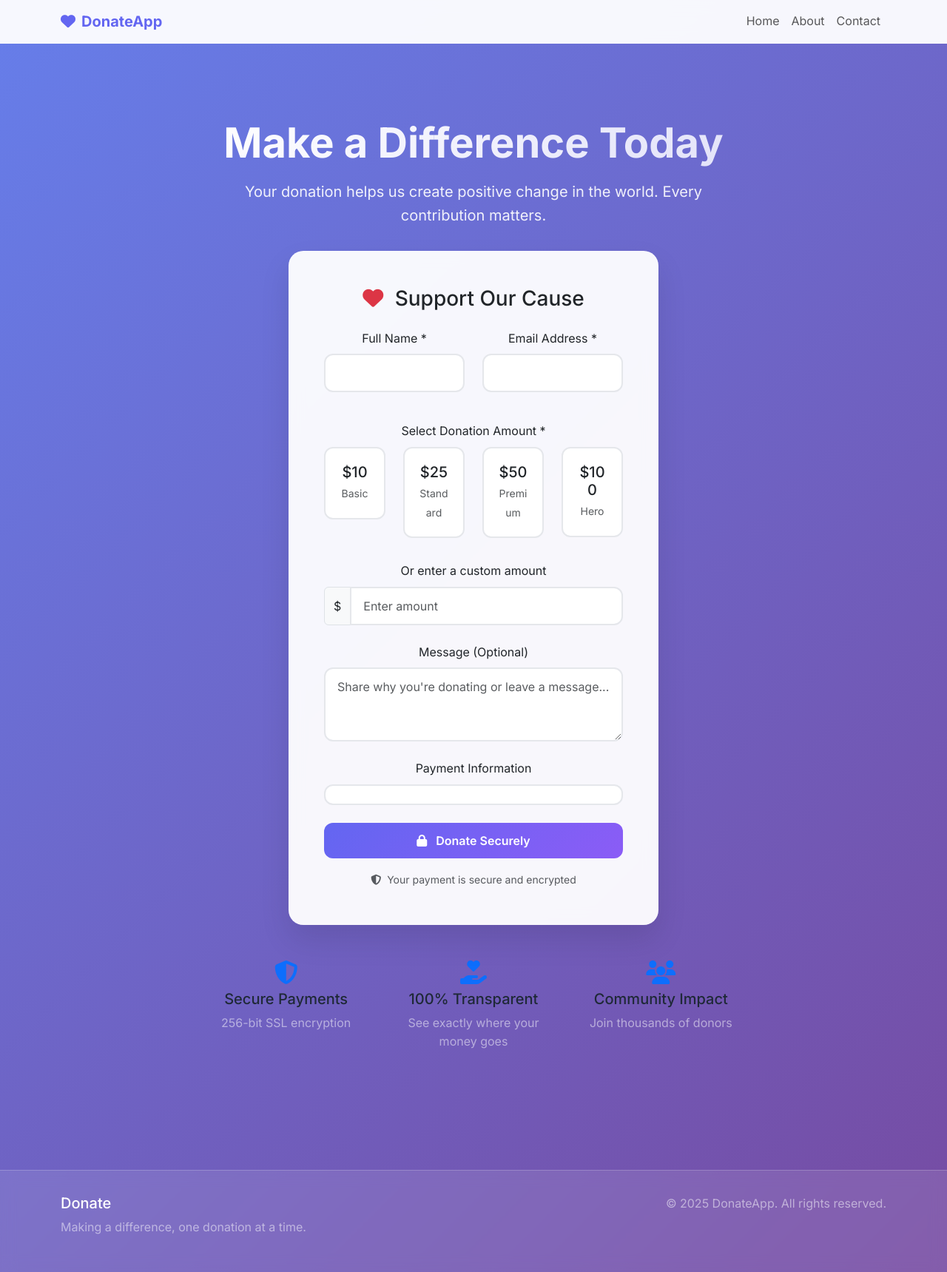
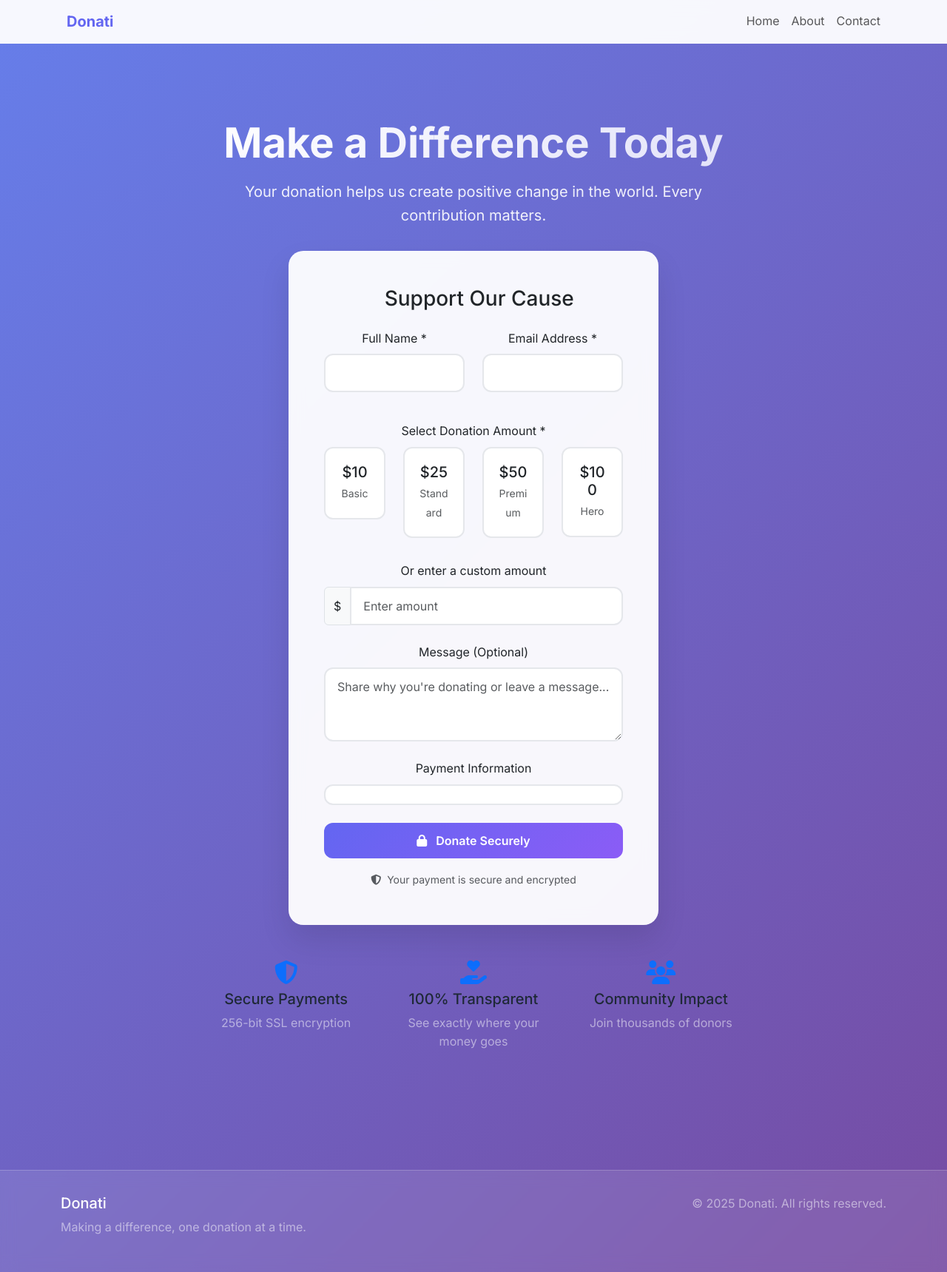
Before and after one commit to pumulo-mufalali/payment-gateway_-_stripe, a Django app: page / in a window 1280 px wide. Shown: the whole page at 74% size. Run offline with Django 5.2, Linux system fonts and the light colour scheme; some libraries are stand-ins or nearby versions.

Commit message:
changed app ids

```diff
--- a/payment/templates/payment/base.html
+++ b/payment/templates/payment/base.html
@@ -3,7 +3,7 @@
 <head>
     <meta charset="UTF-8">
     <meta name="viewport" content="width=device-width, initial-scale=1.0">
-    <title>{% block title %}Donation App{% endblock %}</title>
+    <title>{% block title %}Donati{% endblock %}</title>
 
     <!-- Bootstrap CSS -->
     <link href="https://cdn.jsdelivr.net/npm/bootstrap@5.3.0/dist/css/bootstrap.min.css" rel="stylesheet">
@@ -91,7 +91,7 @@
             font-size: 3.5rem;
             font-weight: 700;
             margin-bottom: 1rem;
-            background: linear-gradient(135deg, #ffffff, #e2e2f9);  /* Changed to lighter colors */
+            background: linear-gradient(135deg, #ffffff, #e2e2f9);
             -webkit-background-clip: text;
             -webkit-text-fill-color: transparent;
             background-clip: text;
@@ -157,11 +157,10 @@
     {% block extra_css %}{% endblock %}
 </head>
 <body>
-    <!-- Navigation -->
     <nav class="navbar navbar-expand-lg navbar-light fixed-top">
         <div class="container">
             <a class="navbar-brand" href="{% url 'home' %}">
-                <i class="fas fa-heart me-2"></i>DonateApp
+                <i class="fas me-2"></i>Donati
             </a>
             <button class="navbar-toggler" type="button" data-bs-toggle="collapse" data-bs-target="#navbarNav">
                 <span class="navbar-toggler-icon"></span>
@@ -192,11 +191,11 @@
         <div class="container">
             <div class="row">
                 <div class="col-md-6">
-                    <h5 class="text-white">Donate</h5>
+                    <h5 class="text-white">Donati</h5>
                     <p class="text-white-50">Making a difference, one donation at a time.</p>
                 </div>
                 <div class="col-md-6 text-md-end">
-                    <p class="text-white-50">&copy; 2025 DonateApp. All rights reserved.</p>
+                    <p class="text-white-50">&copy; 2025 Donati. All rights reserved.</p>
                 </div>
             </div>
         </div>
--- a/payment/templates/payment/home.html
+++ b/payment/templates/payment/home.html
@@ -1,6 +1,6 @@
 {% extends 'payment/base.html' %}
 
-{% block title %}Donate - Make a Difference{% endblock %}
+{% block title %}Donati - Make a Difference{% endblock %}
 
 {% block content %}
 <div class="hero-section">
@@ -13,7 +13,7 @@
                 <div class="card donation-card">
                     <div class="card-body p-5">
                         <h3 class="text-center mb-4">
-                            <i class="fas fa-heart text-danger me-2"></i>
+                            <i class="fas me-2"></i>
                             Support Our Cause
                         </h3>
 
```
